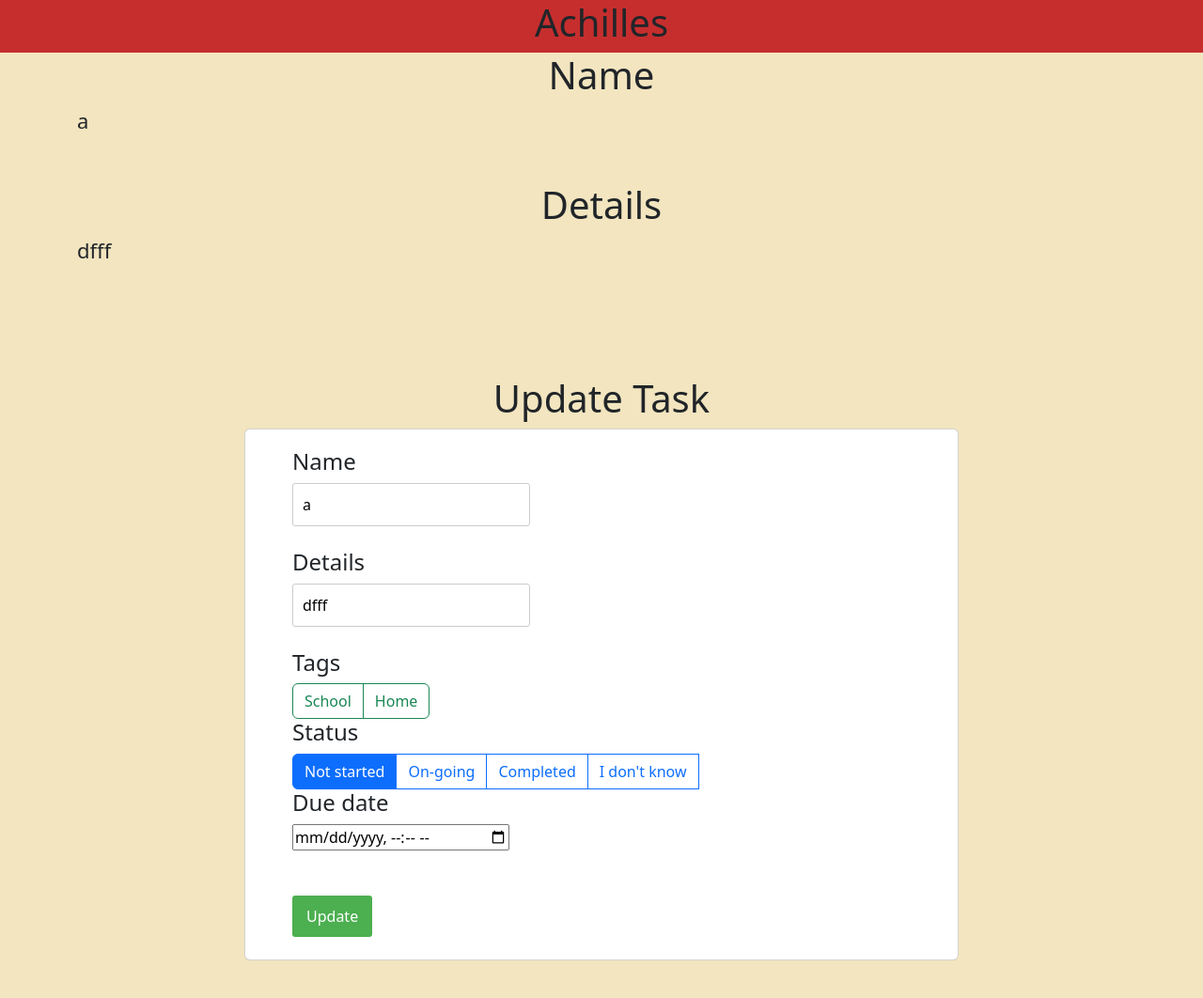
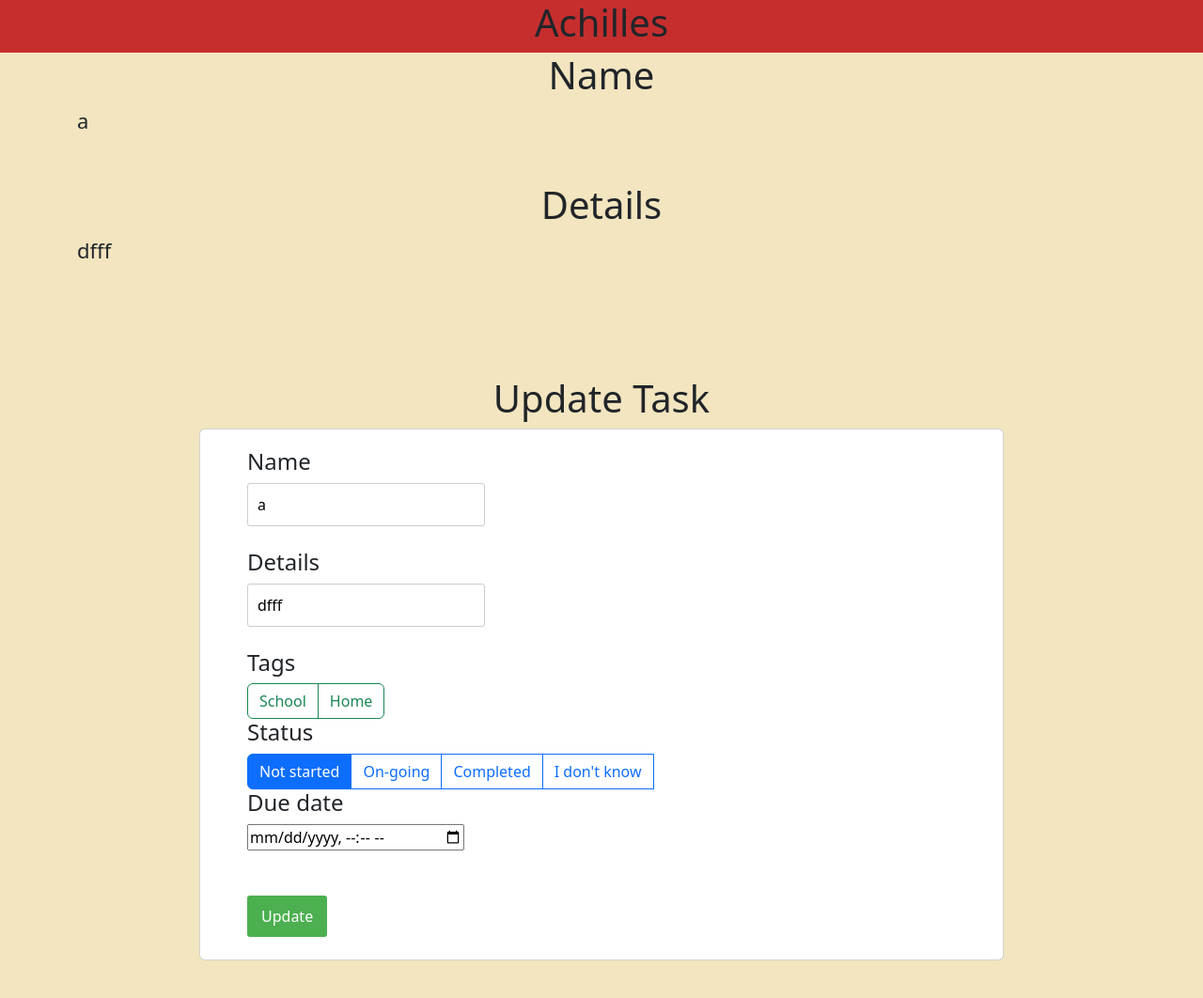
Before and after one commit to nickshen07/sba, a Flask app: page /update/1 in a window 1280 px wide. Shown: the whole page at 94% size. Run offline with Flask 3, Linux system fonts and the light colour scheme; some libraries are stand-ins or nearby versions.

Commit message:
20241103, 20:07

```diff
--- a/Achilles/static/css/main.css
+++ b/Achilles/static/css/main.css
@@ -11,7 +11,7 @@ body {
 
 /* Content container */
 .content {
-    max-width: 800px;
+    max-width: 70%;
     margin: 20px auto;
     padding: 20px;
 }
@@ -189,6 +189,8 @@ a:hover {
 #demo th {
     color: #fff;
     background: #2b2e27;
+    border: 2px solid black;
+    border-collapse: collapse;
 }
 
 /* (PART B) ON DRAG HOVER */
--- a/Achilles/templates/index.html
+++ b/Achilles/templates/index.html
@@ -8,6 +8,7 @@
 
 {% if alt != [] %}
 {% for i in alt %}
+<br />
 <div class="alert alert-warning alert-dismissible fade show" role="alert">
     <strong>{{i[1]}} is due this week! [{{i[4]}}]</strong> Please check it.
     <button type="button" class="close" data-dismiss="alert" aria-label="Close">
@@ -22,7 +23,7 @@
     {% if nstart != [] %}
     <h1>Not Started</h1>
     <div class="card">
-        <table id="demo" style="table-layout: fixed; width: 100%;">
+        <table id="demo" style="table-layout: fixed; width:100%;">
             <tr>
                 <th>id</th>
                 <th>Task</th>
```
Also changed, not shown: Achilles/info.db.
